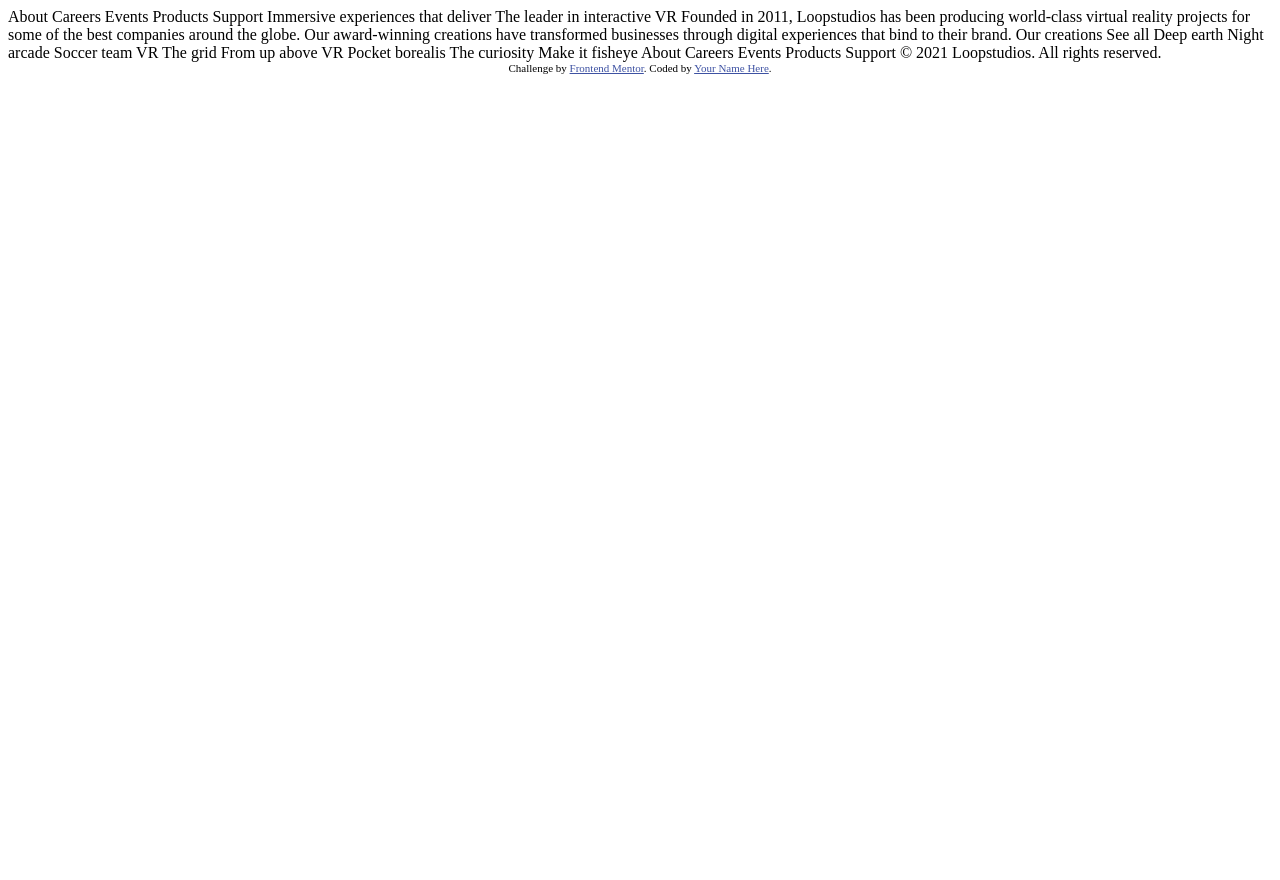
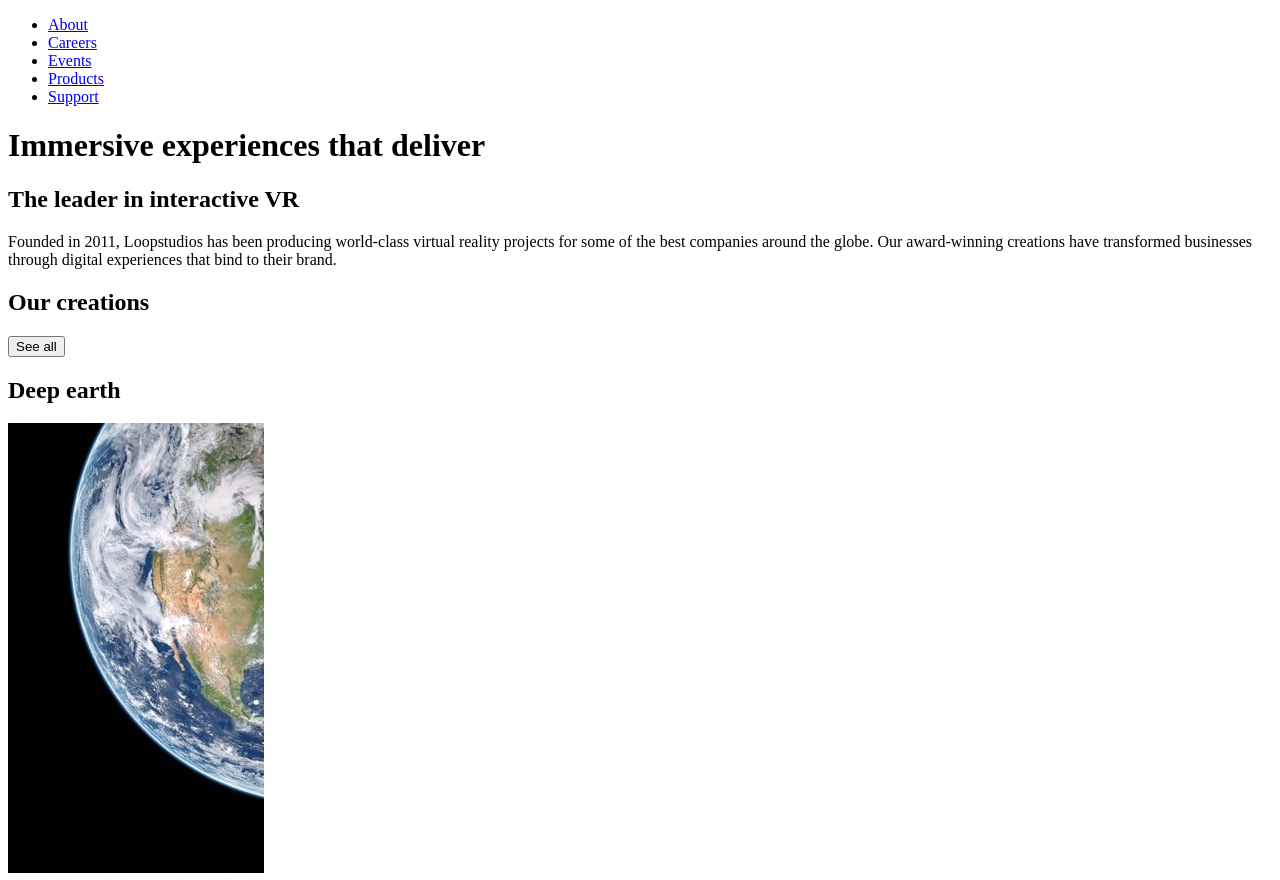
Before and after one commit to dstrickl7/Loop-Studios-Landing-Page, a plain HTML site: page index.html in a window 1280 px wide. Shown: the top 880 px of the page. Before the commit the page ends 800 px from the top, so only its background shows below. Drawn offline with Linux system fonts and the light colour scheme.

Commit message:
added html layout

```diff
--- a/index.html
+++ b/index.html
@@ -17,41 +17,75 @@
   </style>
 </head>
 <body>
-  About
-  Careers
-  Events
-  Products
-  Support
+  <header>
+    <nav class="navbar">
+      <ul class="navlist">
+        <li><a href="#" class="navlinks">About</a></li>
+        <li><a href="#" class="navlinks">Careers</a></li>
+        <li><a href="#" class="navlinks">Events</a></li>
+        <li><a href="#" class="navlinks">Products</a></li>
+        <li><a href="#" class="navlinks">Support</a></li>
+      </ul>
+    </nav>
+</header>
+  <h1 class="title">Immersive experiences that deliver</h1>
 
-  Immersive experiences that deliver
+  <h2 class="title">The leader in interactive VR</h2>
 
-  The leader in interactive VR
-
-  Founded in 2011, Loopstudios has been producing world-class virtual reality
+  <p>Founded in 2011, Loopstudios has been producing world-class virtual reality
   projects for some of the best companies around the globe. Our award-winning
   creations have transformed businesses through digital experiences that bind
-  to their brand.
+  to their brand.</p>
 
-  Our creations
+  <section>
+  <h2 class="title">Our creations</h2>
 
-  See all
+  <button>See all</button>
 
-  Deep earth
-  Night arcade
-  Soccer team VR
-  The grid
-  From up above VR
-  Pocket borealis
-  The curiosity
-  Make it fisheye
+    <div>
+      <h2 class="title">Deep earth</h2>
+      <img src="images/desktop/image-deep-earth.jpg">
+    </div>
+    <div>
+      <h2 class="title">Night arcade</h2>
+      <img src="images/desktop/image-night-arcade.jpg">
+    </div>
+    <div>
+      <h2 class="title">Soccer team VR</h2>
+      <img src="images/desktop/image-soccer-team.jpg">
+    </div>
+    <div>
+      <h2 class="title">The grid</h2>
+      <img src="images/desktop/image-grid.jpg">
+    </div>
+    <div>
+      <h2 class="title">From up above VR</h2>
+      <img src="images/desktop/image-from-above.jpg">
+    </div>
+    <div>
+      <h2 class="title">Pocket borealis</h2>
+      <img src="images/desktop/image-pocket-borealis.jpg">
+    </div>
+    <div>
+      <h2 class="title">The curiosity</h2>
+      <img src="images/desktop/image-curiosity.jpg">
+    </div>
+    <div>
+      <h2 class="title">Make it fisheye</h2>
+      <img src="images/desktop/image-fisheye.jpg">
+    </div>
+  </section>
 
-  About
-  Careers
-  Events
-  Products
-  Support
-
-  © 2021 Loopstudios. All rights reserved.
+  <footer>
+    <ul>
+      <li><a href="#">About</a></li>
+      <li><a href="#">Careers</a></li>
+      <li><a href="#">Events</a></li>
+      <li><a href="#">Products</a></li>
+      <li><a href="#">Support</a></li>
+    </ul>
+    <p>© 2021 Loopstudios. All rights reserved.</p>
+  </footer>
 
   <div class="attribution">
     Challenge by <a href="https://www.frontendmentor.io?ref=challenge" target="_blank">Frontend Mentor</a>.
--- a/styles.scss
+++ b/styles.scss
@@ -1,2 +1,2 @@
-font-family: 'Alata', sans-serif;
-font-family: 'Josefin Sans', sans-serif;
+$alata: 'Alata', sans-serif;
+$josefin: 'Josefin Sans', sans-serif;
```
Also changed, not shown: styles.css, 1 other file.
